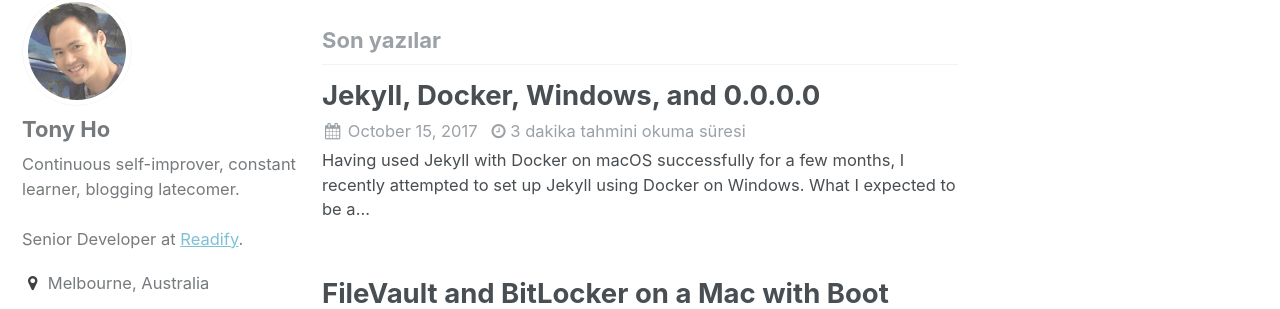
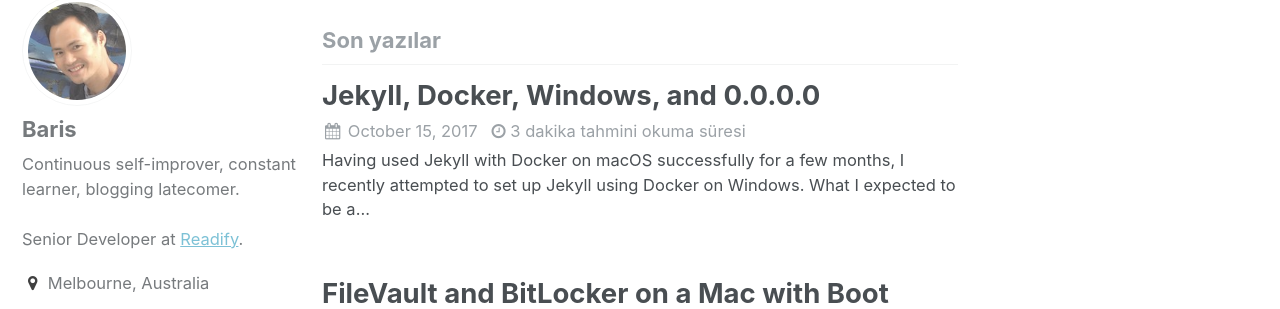
Before and after one commit to sonrabakarim/baris, a Jekyll site: the page built from index.html, in a window 1280 px wide. Shown: the part 148-457 px from the top of the page. Built offline with Jekyll 4.4.1, drawn with Linux system fonts in a browser that asks for light colours; the list of posts is cut into pages by our own code.

Commit message:
Update _config.yml

```diff
--- a/_config.yml
+++ b/_config.yml
@@ -81,7 +81,7 @@ analytics:
 
 # Site Author
 author:
-  name             : "Tony Ho"
+  name             : "Baris"
   avatar           : "/assets/images/bio-photo.jpg"
   bio              : 'Continuous self-improver, constant learner, blogging latecomer.<br><br>Senior Developer at <a href="https://readify.net">Readify</a>.'
   location         : "Melbourne, Australia"
```
